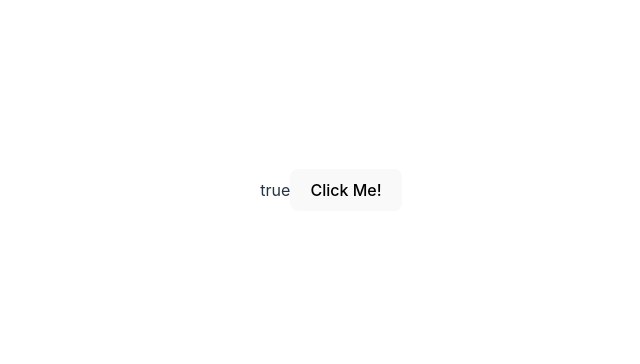
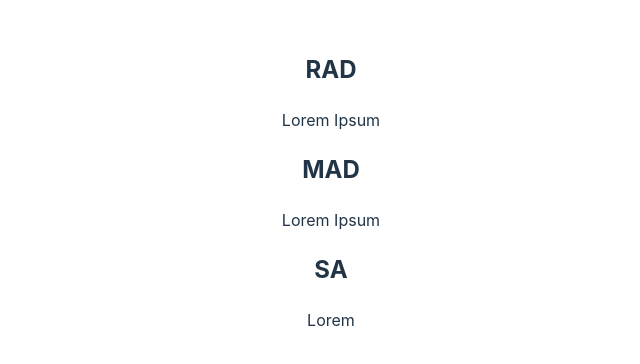
Before and after one commit to Dreaca/Express, a React (Vite) app in the folder web-storm-d1/: page / in a window 1280 px wide. Shown: the part 210-574 px from the top of the page, without its empty margins (309-949 px from the left). Built offline with nearby package versions, Linux system fonts and the light colour scheme.

Commit message:
lists in components

```diff
--- a/web-storm-d1/src/App.tsx
+++ b/web-storm-d1/src/App.tsx
@@ -1,17 +1,32 @@
 
 import './App.css'
-import Button from "./Button.tsx";
+import Item from './components/Item.tsx';
 
 function App() {
-    const bool : boolean = true;
+
   return (
       <>
           <div>
-              {bool?'true':'false'}
-              <Button></Button>
+            <Item {...itemsList[0]}/>
+            <Item {...itemsList[1]} />
+            <Item {...itemsList[2]} />
           </div>
       </>
   )
 }
+const itemsList = [
+    {
+        title : 'RAD',
+        desc : 'Lorem Ipsum'
+    },
+    {
+        title : "MAD",
+        desc : "Lorem Ipsum"
+    },
+    {
+        title : "SA",
+        desc : "Lorem"
+    }
+]
 
 export default App
--- a/web-storm-d1/src/Button.tsx
+++ /dev/null
@@ -1,15 +0,0 @@
-export default function Button() {
-    return (
-        <button>Click Me!</button>
-    )
-}
-export function FancyButton() {
-    return (
-        <button>Fancy Click Me!</button>
-    )
-}
-export function SmallButton() {
-    return (
-        <button>Small Click Me!</button>
-    )
-}
--- /dev/null
+++ b/web-storm-d1/src/components/Item.tsx
@@ -0,0 +1,8 @@
+export default function Item(props: {title: string; desc: string}){
+    return (
+        <>
+        <h2>{props.title}</h2>
+        <p>{props.desc}</p>
+        </>
+    )
+}
```
